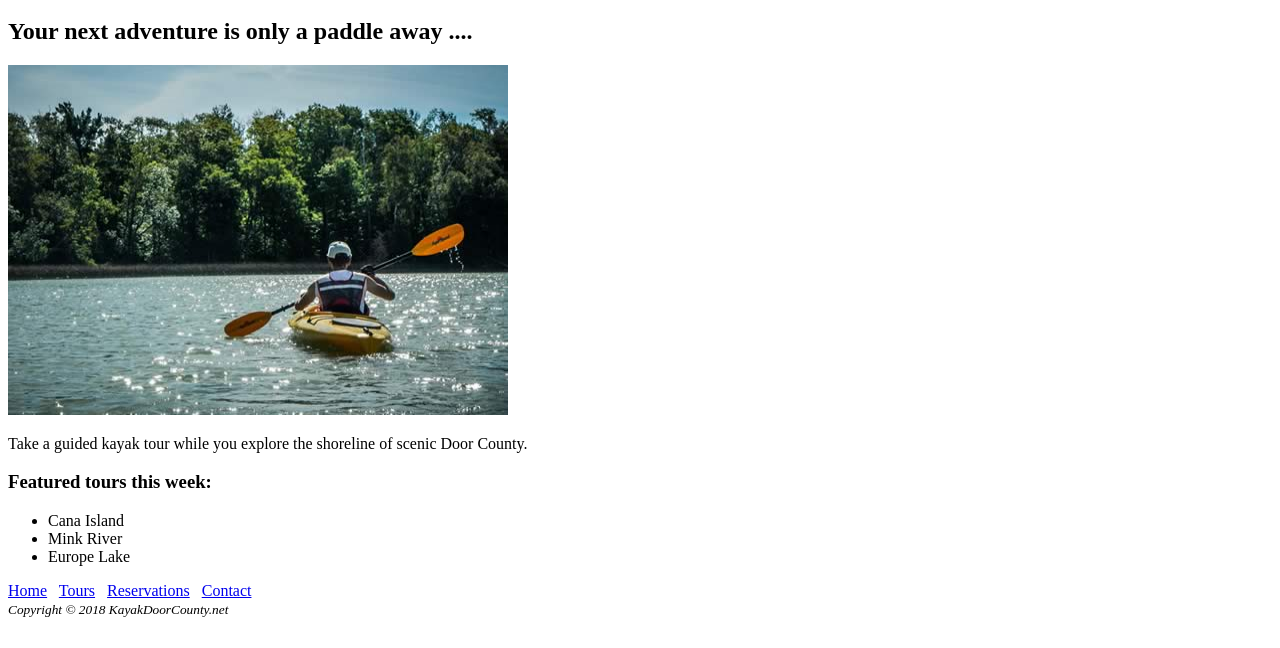
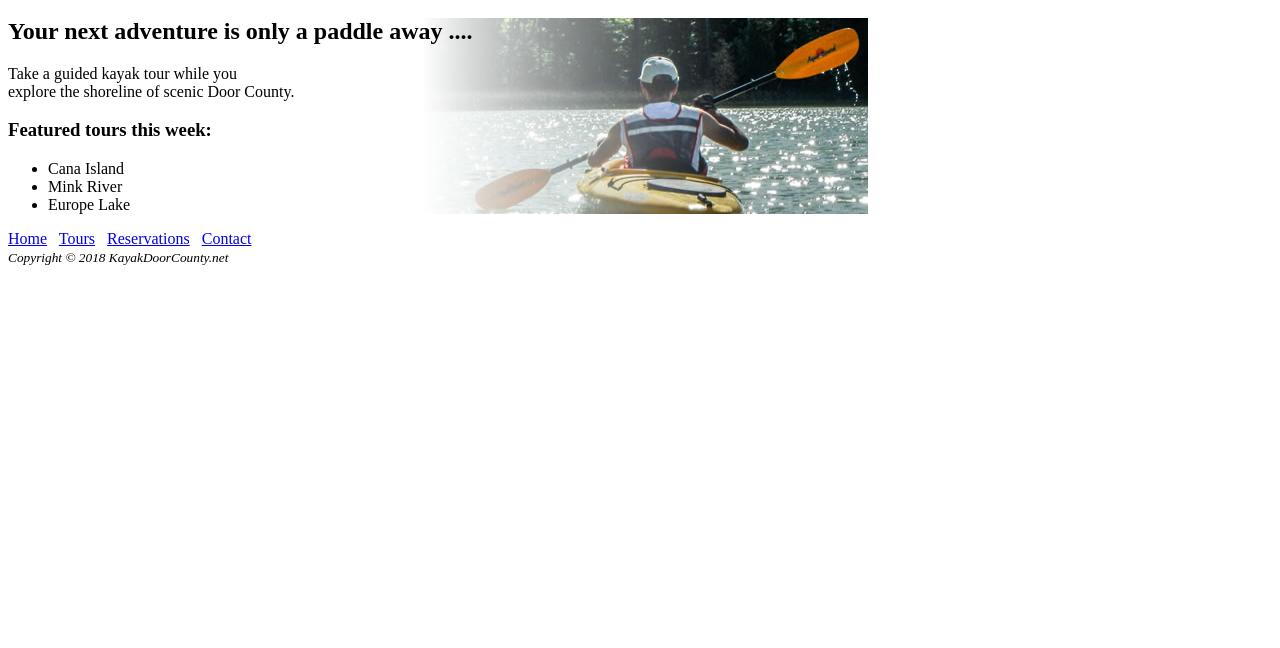
Before and after one commit to FashTechMashup/WEBD162, a plain HTML site: page kayakch5/index.html in a window 1280 px wide. Shown: the part 152-800 px from the top of the page. Drawn offline with Linux system fonts and the light colour scheme.

Commit message:
Hands-On Practice 5.3

```diff
--- a/kayakch5/index.html
+++ b/kayakch5/index.html
@@ -4,6 +4,8 @@
 <meta charset="utf-8">
 <title>KayakDoorCounty.net</title>
 <style>
+main { background-image: url(heroback.jpg);
+        background-repeat: no-repeat;}
 #bar { background-color: #152420}
 </style>
 </head>
@@ -23,8 +25,7 @@
 </nav>
 <main>
 <h2>Your next adventure is only a paddle away ....</h2>
-<img src="hero.jpg" width="500" height="350" alt="paddling a kayak">
-<p>Take a guided kayak tour while you explore the shoreline of scenic Door County. </p>
+<p>Take a guided kayak tour while you <br> explore the shoreline of scenic Door County. </p>
 <h3>Featured tours this week:</h3>
 <ul>
   <li>Cana Island</li>
```
Also changed, not shown: kayakch5/heroback.jpg (added).
